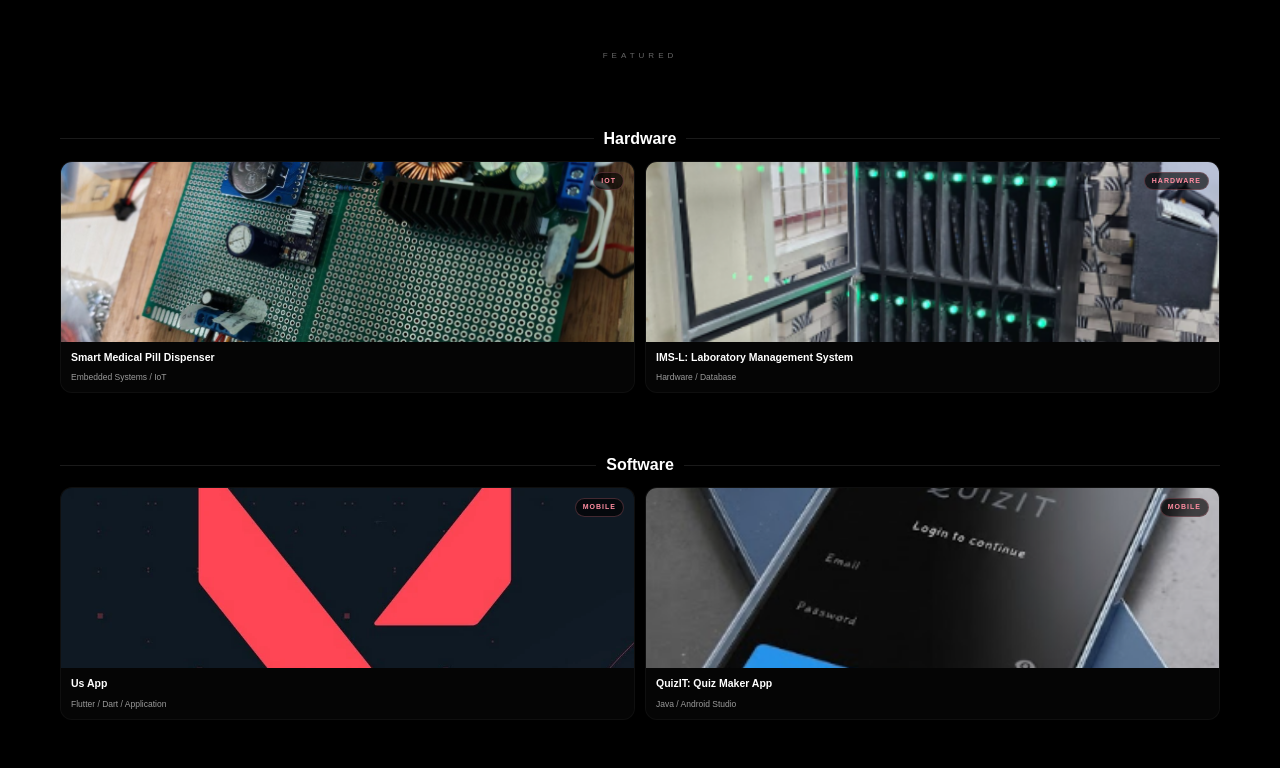
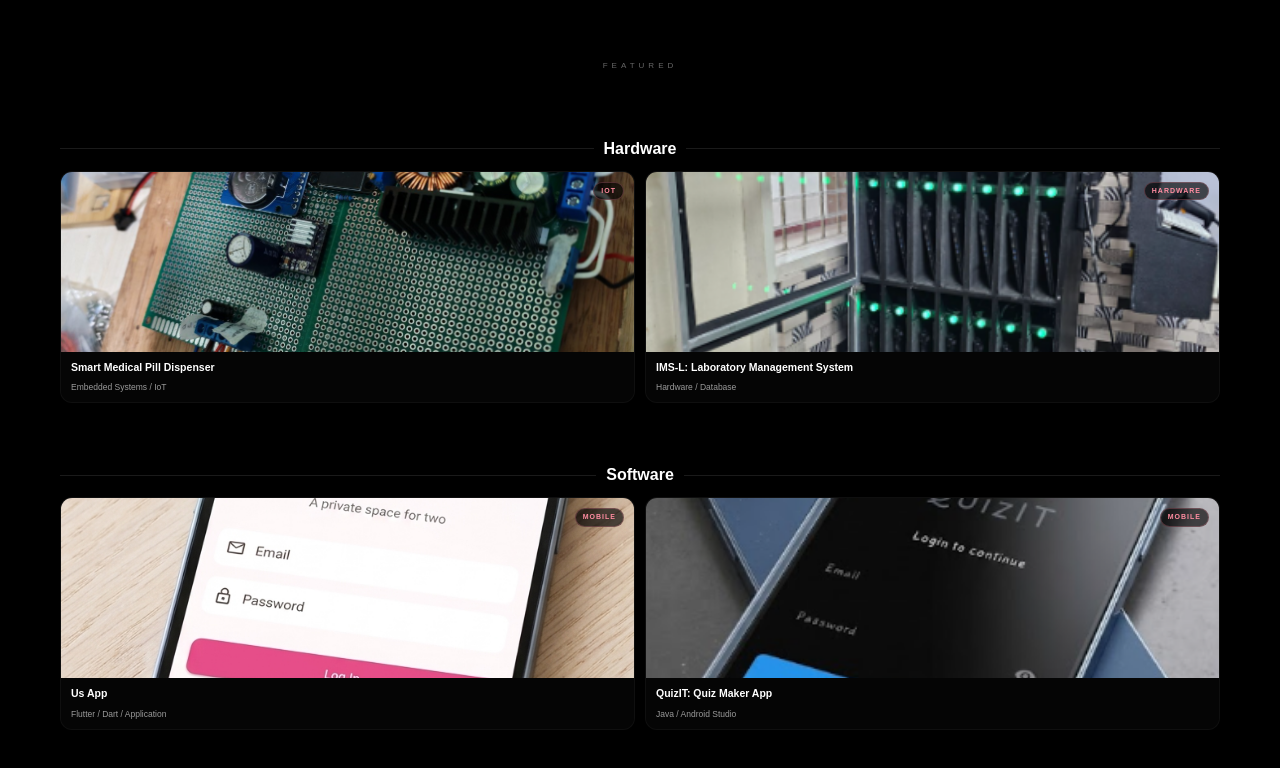
Before and after one commit to Xciaaa/Portfolio, a React (Create React App) app: page /Work in a window 1280 px wide. Shown: the part 897-1665 px from the top of the page. Built offline with nearby package versions, Linux system fonts and the light colour scheme.

Commit message:
Slight Polished

```diff
--- a/src/components/LoadingScreen/index.scss
+++ b/src/components/LoadingScreen/index.scss
@@ -17,7 +17,7 @@
 .loading-logo {
   width: 120px;
   height: auto;
-  animation: spinLoader 2.5s cubic-bezier(0.45, 0.05, 0.55, 0.95) forwards;
+  animation: spinLoader 1.5s cubic-bezier(0.45, 0.25, 0.1, 0.95, ) forwards;
 }
 
 @keyframes spinLoader {
--- a/src/components/Work/ProjectDetail.scss
+++ b/src/components/Work/ProjectDetail.scss
@@ -9,7 +9,7 @@
   grid-template-columns: 1fr 1fr;
   gap: 2rem;
   align-items: center;
-  margin-bottom: 2rem;
+  margin-bottom: 5rem;
 }
 .back-link {
   color: #ff8da1;
@@ -23,7 +23,7 @@
   border-radius: 18px;
   border: 1px solid rgba(255,255,255,0.08);
 }
-.project-copy { }
+
 .project-category {
   display: inline-block;
   color: #ff8da1;
--- a/src/components/Work/index.js
+++ b/src/components/Work/index.js
@@ -2,7 +2,7 @@ import './index.scss';
 import { Link } from 'react-router-dom';
 import digiArt from '../../assets/images/spd.png';
 import Photo from '../../assets/images/imsl.png';
-import OnlineGames from '../../assets/images/VALORANT.webp';
+import Us from '../../assets/images/Us.png';
 import Quiz from '../../assets/images/quizz.png';
 
 const Work = () => {
@@ -93,7 +93,7 @@ const Work = () => {
           <div className="grid">
             <Link to="/Work/project/us-app" className="card">
               <div className="card-image-wrap">
-                <img src={OnlineGames} alt="Us-APP" loading="lazy" />
+                <img src={Us} alt="Us-APP" loading="lazy" />
                 <span className="card-badge">Mobile</span>
               </div>
               <div className="card-body">
--- a/src/components/Work/index.scss
+++ b/src/components/Work/index.scss
@@ -1,6 +1,6 @@
 /* Work page styles */
 .work-page {
-  padding: 3rem 2rem 5rem;
+  padding: 4rem 2rem 5rem;
   padding-bottom: calc(5rem + env(safe-area-inset-bottom, 0px));
   max-width: 1200px;
   margin: 0 auto;
--- a/src/components/Work/projects.js
+++ b/src/components/Work/projects.js
@@ -1,6 +1,7 @@
 import digiArt from '../../assets/images/spd.png';
 import Photo from '../../assets/images/imsl.png';
 import Quiz from '../../assets/images/QuizIT.png';
+import Us from '../../assets/images/Us.png';
 
 const projects = [
   {
@@ -36,7 +37,7 @@ const projects = [
     title: 'Us: Couple App',
     category: 'software',
     subtitle: 'Flutter / Application',
-    image: Quiz,
+    image: Us,
     description: 'A dedicated interactive web application designed for couples to share memories, plans, and milestones.',
     highlights: [
       'Shared interactive dashboard for important dates and memories',
```
Also changed, not shown: src/assets/images/Us.png (added).
